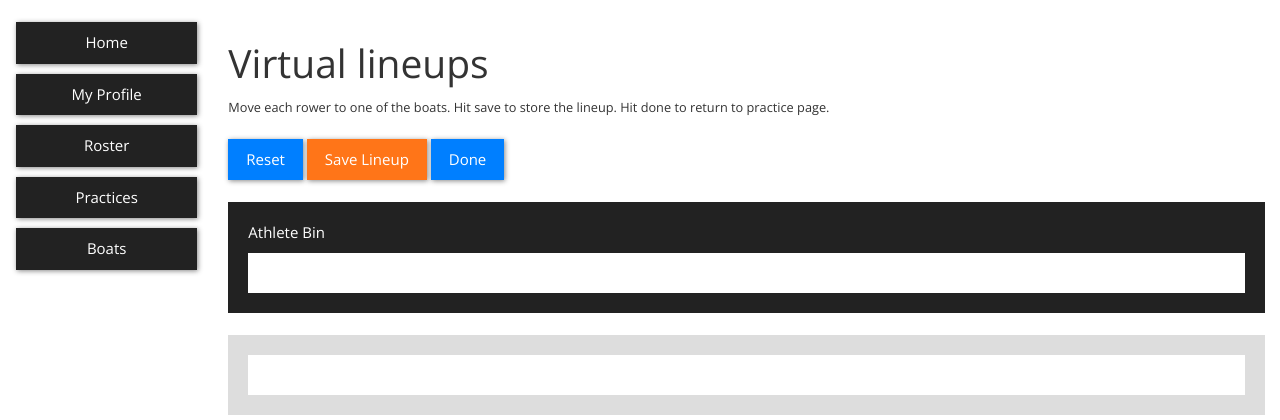
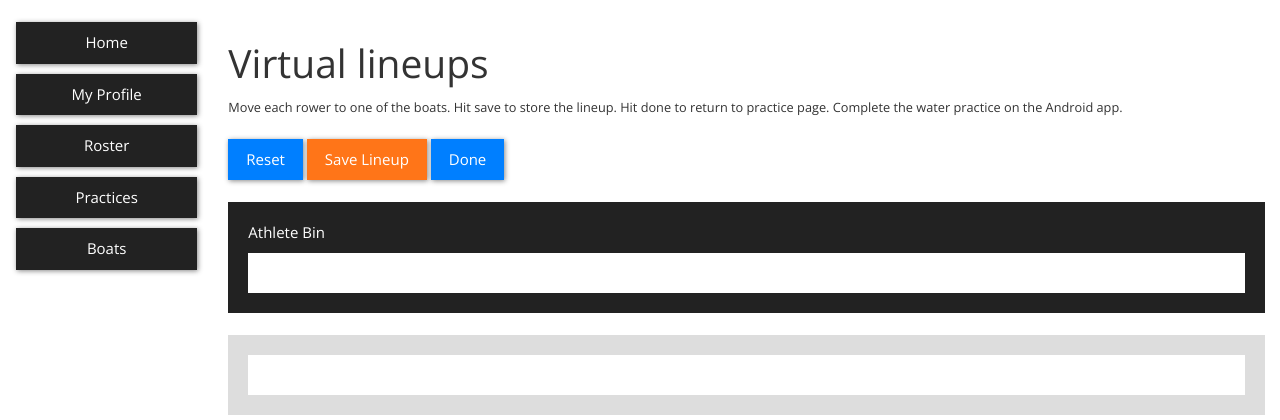
Before and after one commit to eswalker/cos333, a Django app: template rowsite/row/templates/row/lineups.html in a window 1280 px wide. Shown: the part 52-472 px from the top of the page. Run offline with Django 3.2, Linux system fonts and the light colour scheme; the template is opened without the code that fills it, so the values that code supplies are empty; some libraries are stand-ins or nearby versions.

Commit message:
android app instructions

```diff
--- a/rowsite/row/templates/row/lineups.html
+++ b/rowsite/row/templates/row/lineups.html
@@ -5,7 +5,7 @@
 
 <h1>Virtual lineups</h1>
 
-<small>Move each rower to one of the boats. Hit save to store the lineup. Hit done to return to practice page.</small>
+<small>Move each rower to one of the boats. Hit save to store the lineup. Hit done to return to practice page.  Complete the water practice on the Android app. </small>
 <br><br>
 
 
```
